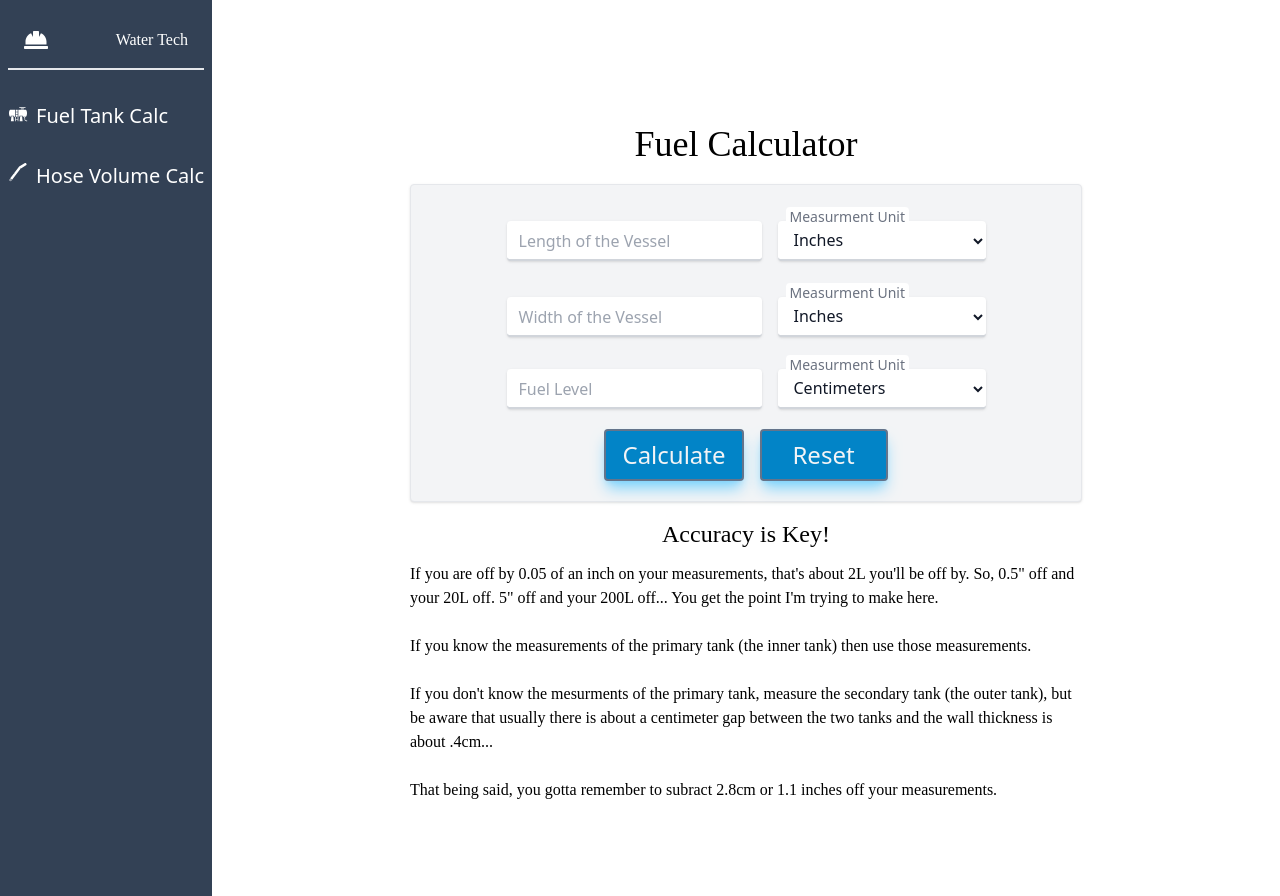
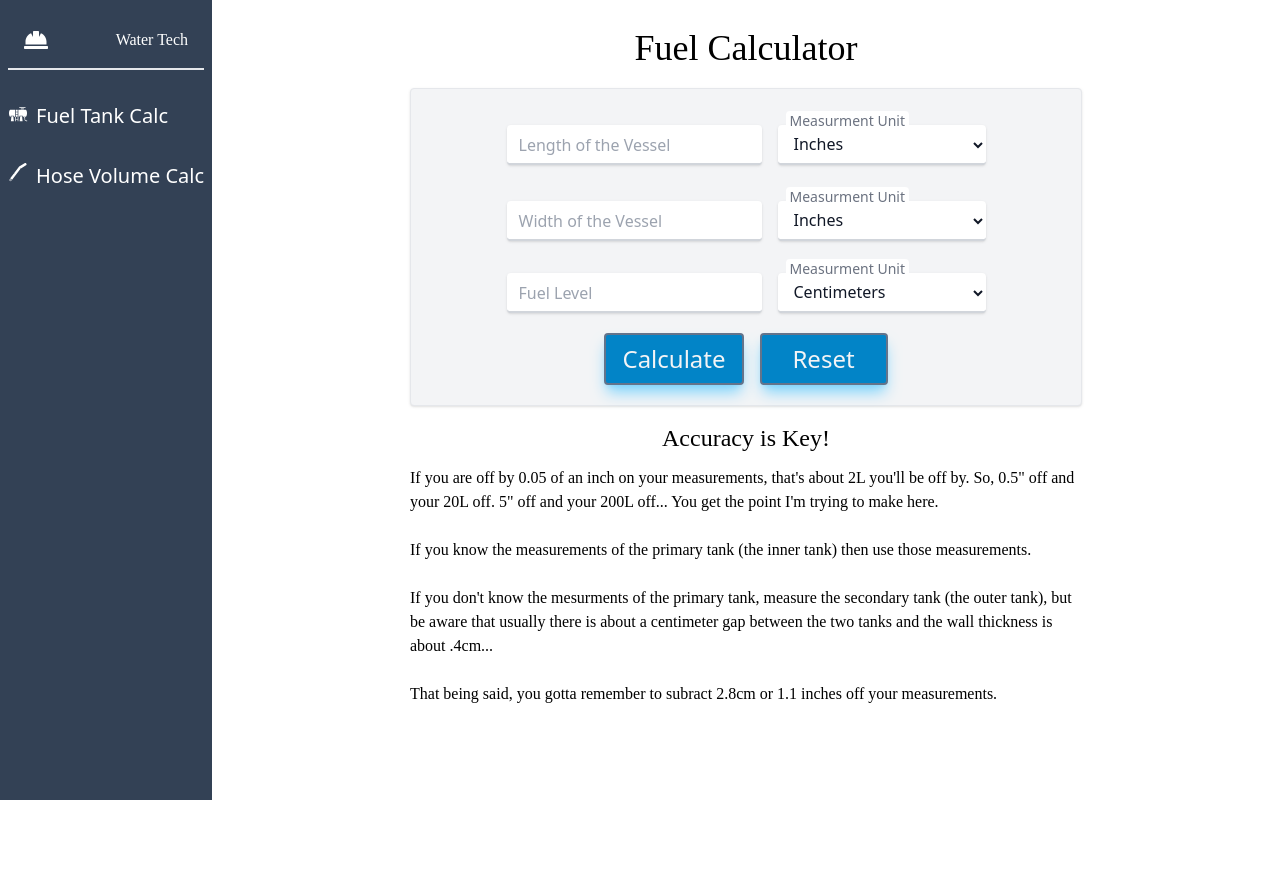
Before and after one commit to ajm4109/fuel-calc, a Next.js app: page /fuelCalc in a window 1280 px wide. After the commit the page ends 800 px from the top, so only its background shows below. Built offline with nearby package versions, Linux system fonts and the light colour scheme; a web font is replaced by a local one.

Commit message:
fixed more spacing issue for mob responsiveness

```diff
--- a/pages/fuelCalc.js
+++ b/pages/fuelCalc.js
@@ -38,7 +38,7 @@ const fuelCalc = () => {
         <link rel="icon" href="/favicon.ico" />
       </Head>
       <Layout />
-      <div className="mx-auto mt-24 flex min-h-screen flex-col items-center py-2 px-10">
+      <div className="mx-auto mt-24 flex min-h-screen flex-col items-center py-2 px-10 md:mt-0">
         <div>
           <h1 className="my-5 text-4xl">Fuel Calculator</h1>
         </div>
--- a/pages/hoseVol.js
+++ b/pages/hoseVol.js
@@ -30,7 +30,7 @@ const hoseVol = () => {
         <link rel="icon" href="/favicon.ico" />
       </Head>
       <Layout />
-      <div className="mx-auto mt-24 flex min-h-screen flex-col items-center py-2 px-10">
+      <div className="mx-auto mt-24 flex min-h-screen flex-col items-center py-2 px-10 md:mt-0">
         <div>
           <h1 className="my-5 text-center text-4xl">Hose Volume Calculator</h1>
         </div>
--- a/pages/index.js
+++ b/pages/index.js
@@ -9,7 +9,7 @@ const index = () => {
         <link rel="icon" href="/favicon.ico" />
       </Head>
       <Layout />
-      <div className="mx-auto mt-24 flex justify-center p-5">
+      <div className="mx-auto mt-24 flex justify-center p-5 md:mt-0">
         <h1 className="text-center">Welcome to the Water Tech Helper Site</h1>
       </div>
     </div>
```
